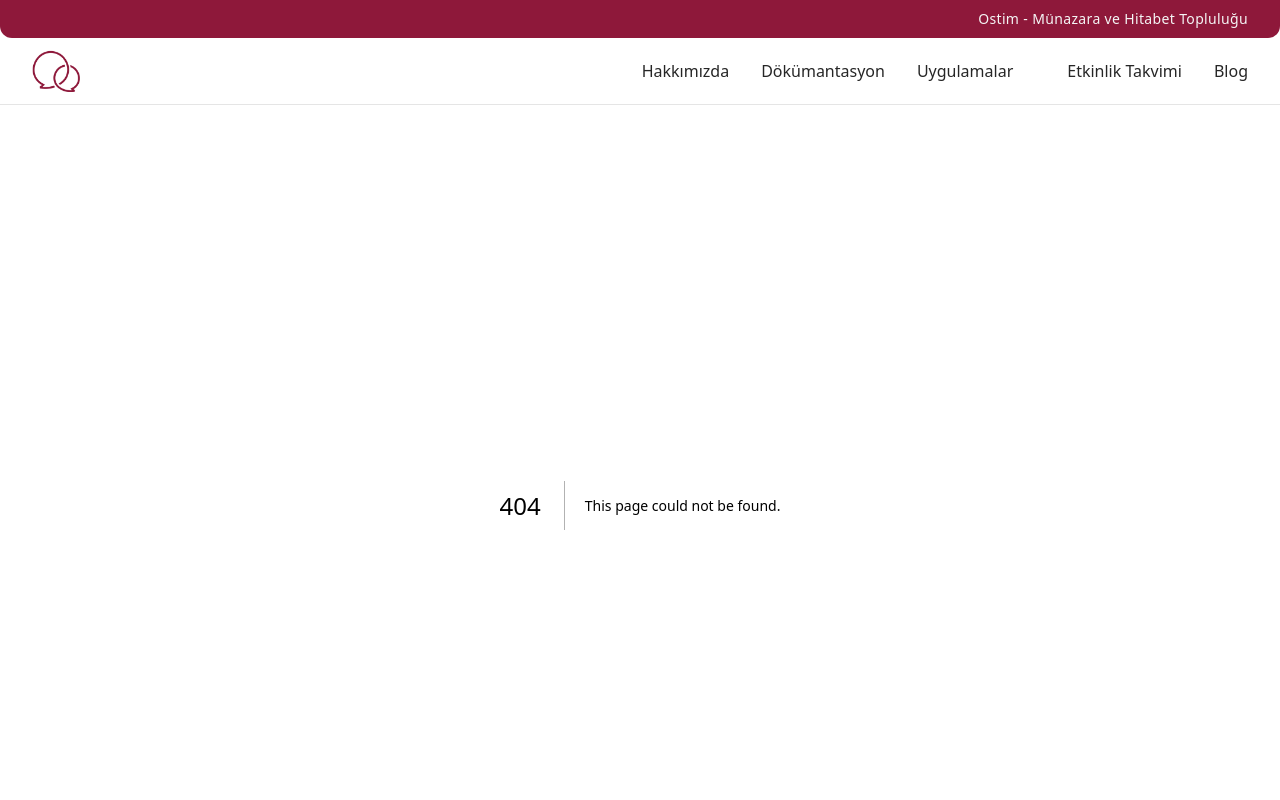
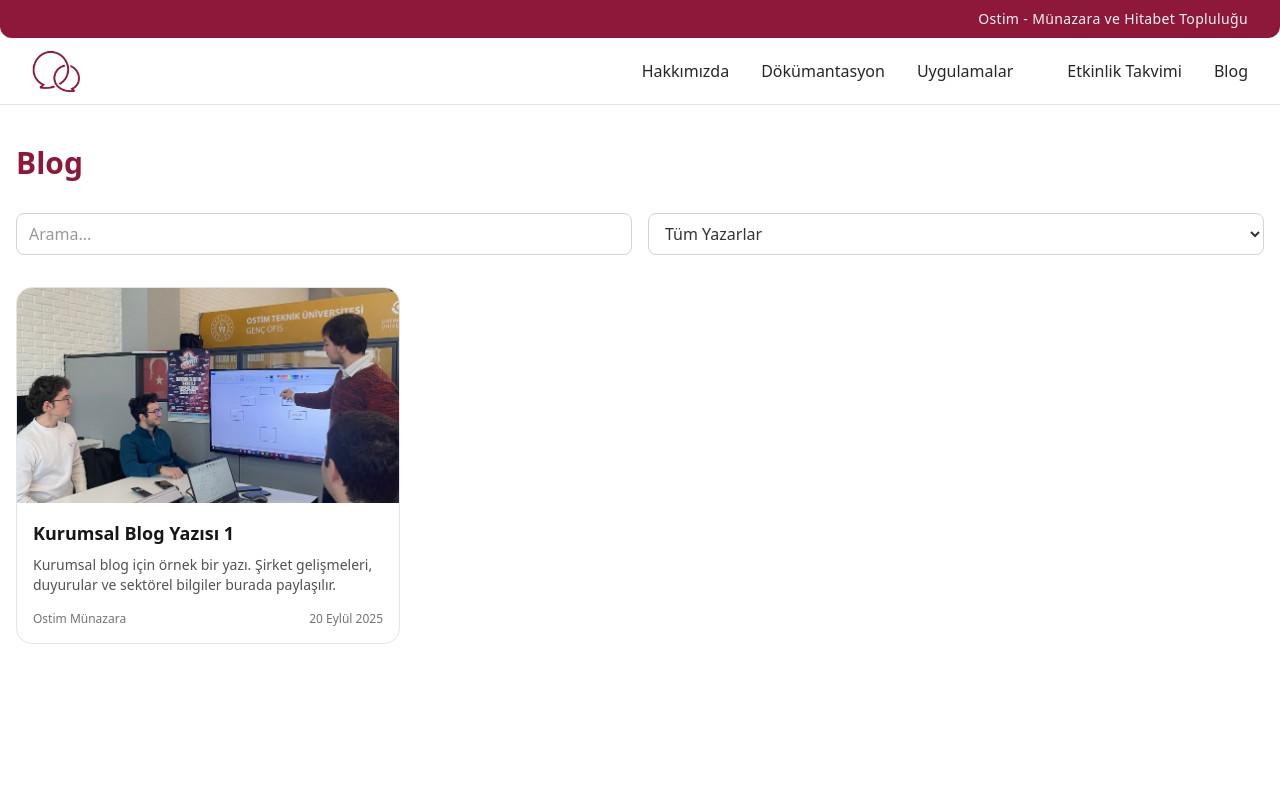
Before and after one commit to poyrazavsever/ostim-munazara, a Next.js app: page /blog in a window 1280 px wide. Before the commit this address had no page. Shown: the top 800 px of the page. Built offline with nearby package versions, Linux system fonts and the light colour scheme; some icons are missing; a web font is replaced by a local one.

Commit message:
Add blog detail page and example blog content with filtering functionality

```diff
--- /dev/null
+++ b/app/blog/[slug]/page.tsx
@@ -0,0 +1,61 @@
+"use server";
+import React from "react";
+import fs from "fs";
+import path from "path";
+import matter from "gray-matter";
+import { MDXRemote } from "next-mdx-remote/rsc";
+
+interface BlogDetailProps {
+  params: { slug: string };
+}
+
+interface BlogFrontmatter {
+  title: string;
+  description: string;
+  author: string;
+  date: string;
+  slug: string;
+  imageUrl?: string;
+}
+
+interface BlogData extends BlogFrontmatter {
+  content: string;
+}
+
+const getBlogContent = (slug: string): BlogData => {
+  const filePath = path.join(process.cwd(), "content", `${slug}.md`);
+  const fileContent = fs.readFileSync(filePath, "utf8");
+  const { data, content } = matter(fileContent);
+  return { ...(data as BlogFrontmatter), content };
+};
+
+const DetailBlog = async ({ params }: BlogDetailProps) => {
+  const { slug } = params;
+  const blog = getBlogContent(slug);
+
+  return (
+    <main className="min-h-screen py-10">
+      <div className="mx-auto max-w-2xl px-4">
+        <h1 className="text-3xl font-bold mb-4 text-primary">{blog.title}</h1>
+        <div className="flex items-center gap-2 text-sm text-neutral-500 mb-6">
+          <span>{blog.author}</span>
+          <span>•</span>
+          <span>{blog.date}</span>
+        </div>
+        {blog.imageUrl && (
+          <img
+            src={blog.imageUrl}
+            alt={blog.title}
+            className="rounded-xl mb-6 w-full object-cover"
+            style={{ maxHeight: 320 }}
+          />
+        )}
+        <article className="max-w-2xl mdCustom">
+          <MDXRemote source={blog.content} />
+        </article>
+      </div>
+    </main>
+  );
+};
+
+export default DetailBlog;
--- /dev/null
+++ b/app/blog/page.tsx
@@ -0,0 +1,65 @@
+'use client'
+import React, { useState } from "react";
+import BlogCard from "@/components/ui/BlogCard";
+
+const blogPosts = [
+  {
+    imageUrl: "/images/gallery-1.jpeg",
+    title: "Kurumsal Blog Yazısı 1",
+    description: "Kurumsal blog için örnek bir yazı. Şirket gelişmeleri, duyurular ve sektörel bilgiler burada paylaşılır.",
+    author: "Ostim Münazara",
+    date: "20 Eylül 2025",
+    slug: "example-blog",
+  },
+];
+
+const Blog = () => {
+  const [search, setSearch] = useState("");
+  const [authorFilter, setAuthorFilter] = useState("");
+
+  const filteredPosts = blogPosts.filter((post) => {
+    const matchesSearch = post.title.toLowerCase().includes(search.toLowerCase()) || post.description.toLowerCase().includes(search.toLowerCase());
+    const matchesAuthor = authorFilter ? post.author === authorFilter : true;
+    return matchesSearch && matchesAuthor;
+  });
+
+  const uniqueAuthors = Array.from(new Set(blogPosts.map((post) => post.author)));
+
+  return (
+    <main className="min-h-screen py-10">
+      <div className="mx-auto max-w-7xl px-4">
+        <h1 className="text-3xl font-bold mb-8 text-primary">Blog</h1>
+        <div className="flex flex-col sm:flex-row gap-4 mb-8">
+          <input
+            type="text"
+            placeholder="Arama..."
+            value={search}
+            onChange={(e) => setSearch(e.target.value)}
+            className="border border-neutral-300 rounded-lg px-3 py-2 w-full sm:w-1/2"
+          />
+          <select
+            value={authorFilter}
+            onChange={(e) => setAuthorFilter(e.target.value)}
+            className="border border-neutral-300 rounded-lg px-3 py-2 w-full sm:w-1/2"
+          >
+            <option value="">Tüm Yazarlar</option>
+            {uniqueAuthors.map((author) => (
+              <option key={author} value={author}>{author}</option>
+            ))}
+          </select>
+        </div>
+        <div className="grid grid-cols-1 gap-8">
+          {filteredPosts.length === 0 ? (
+            <div className="text-neutral-500 text-center">Blog yazısı bulunamadı.</div>
+          ) : (
+            filteredPosts.map((post, idx) => (
+              <BlogCard key={idx} {...post} />
+            ))
+          )}
+        </div>
+      </div>
+    </main>
+  );
+};
+
+export default Blog;
--- /dev/null
+++ b/content/example-blog.md
@@ -0,0 +1,14 @@
+---
+title: "Kurumsal Blog Yazısı 1"
+description: "Kurumsal blog için örnek bir yazı. Şirket gelişmeleri, duyurular ve sektörel bilgiler burada paylaşılır."
+author: "Ostim Münazara"
+date: "20 Eylül 2025"
+slug: "example-blog"
+imageUrl: "/images/gallery-1.jpeg"
+---
+
+# Kurumsal Blog Yazısı 1
+
+Kurumsal blog için örnek bir yazı. Şirket gelişmeleri, duyurular ve sektörel bilgiler burada paylaşılır.
+
+Daha fazla içerik ve detay burada yer alacak.
```
